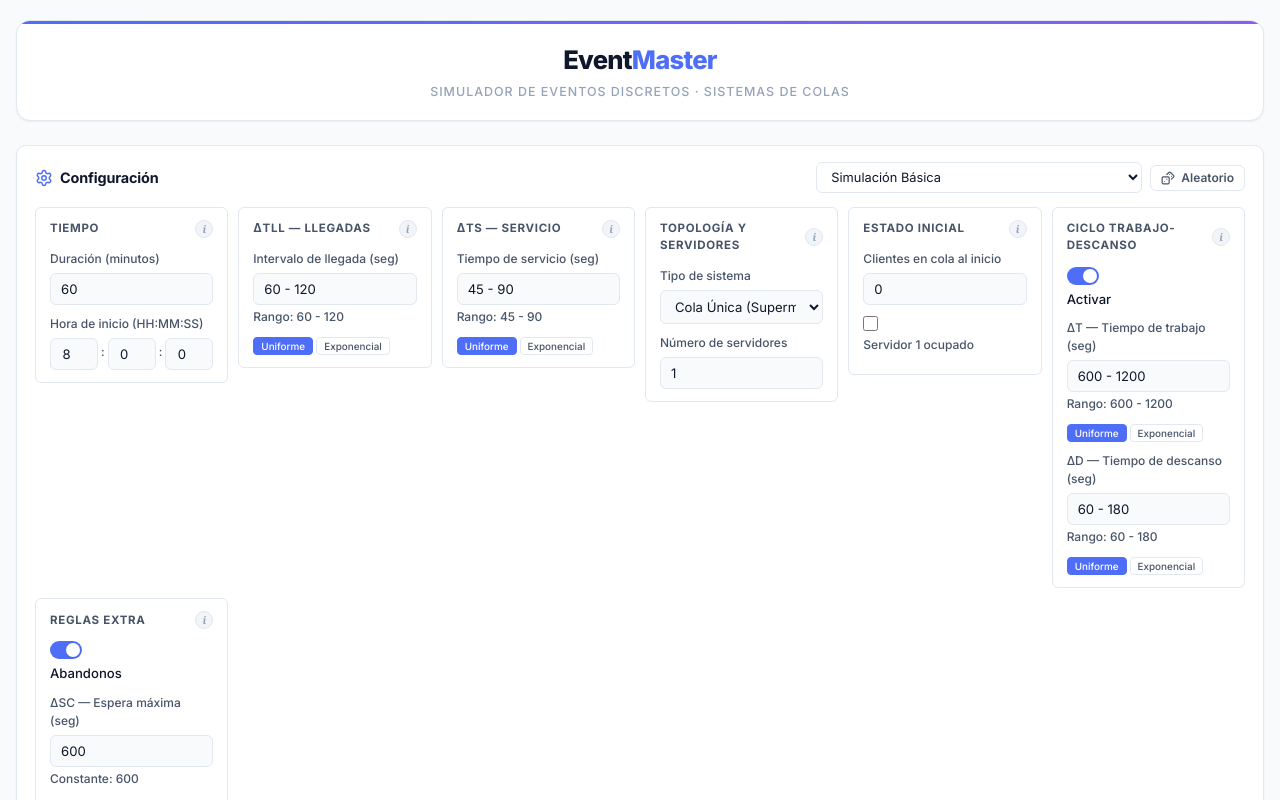
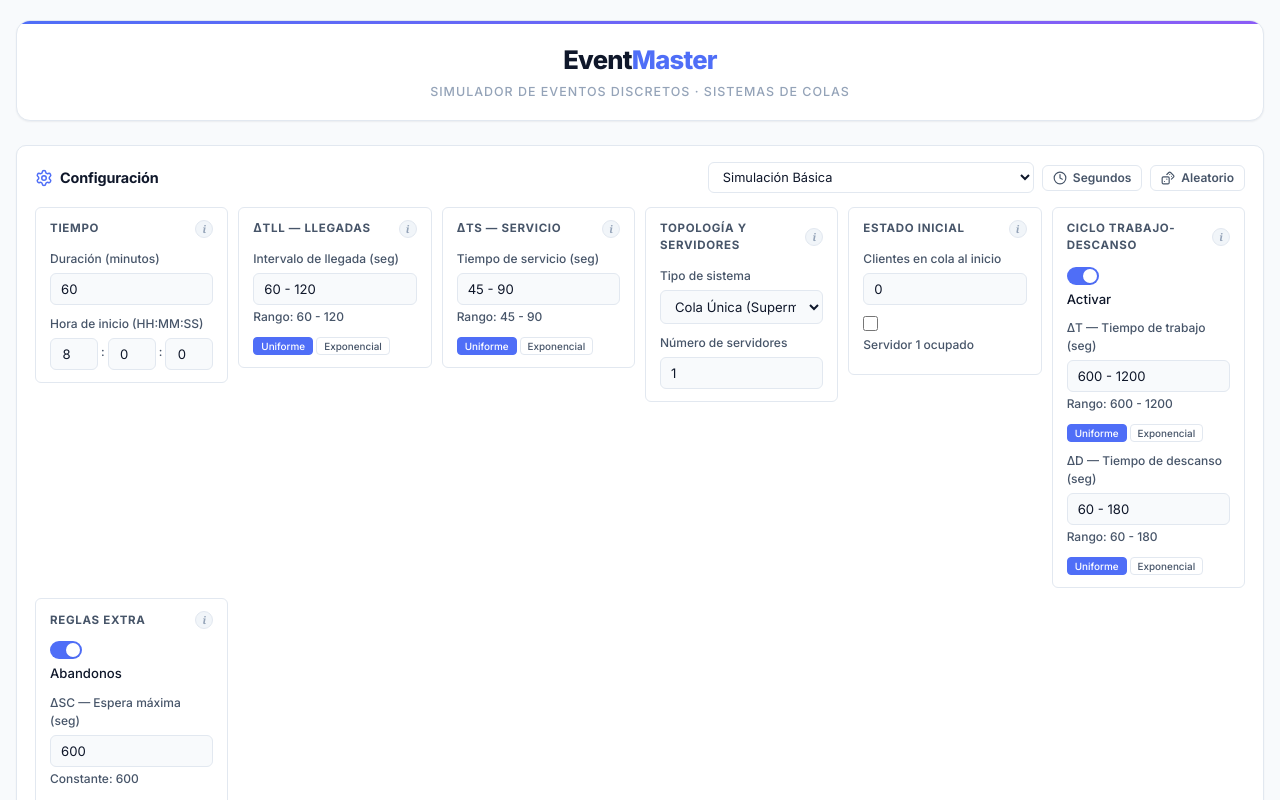
Before and after one commit to LucasIsac/EventMaster, a React (Vite) app: page / in a window 1280 px wide. Shown: the top 800 px of the page. Built offline with nearby package versions, Linux system fonts and the light colour scheme.

Commit message:
feat: implement configuration and control panels for simulation parameters with time-unit scaling utility

```diff
--- a/src/App.jsx
+++ b/src/App.jsx
@@ -6,6 +6,7 @@ import { ControlPanel } from './components/ControlPanel';
 import { StatsPanel } from './components/StatsPanel';
 import { AdvancedTable } from './components/AdvancedTable';
 import { CheckpointsModal } from './components/CheckpointsModal';
+import { scaleTimeString } from './utils/timeParser';
 import { BarChart2 } from 'lucide-react';
 import './App.css';
 
@@ -45,6 +46,14 @@ function App() {
     setIsRunning(false);
 
     const adjustedConfig = { ...config };
+    if (adjustedConfig.timeUnit === 'min') {
+      const keysToScale = ['arrivalInterval', 'serviceTime', 'workTime', 'restTime', 'travelTime', 'maxWaitTime'];
+      keysToScale.forEach(k => {
+        if (adjustedConfig[k]) {
+          adjustedConfig[k] = scaleTimeString(adjustedConfig[k], 60);
+        }
+      });
+    }
 
     const sim = new Simulator(adjustedConfig, flags, initialState);
 
--- a/src/components/ConfigPanel.jsx
+++ b/src/components/ConfigPanel.jsx
@@ -2,8 +2,9 @@ import React, { useState } from 'react';
 import TimeInput from './TimeInput';
 import TimeField from './TimeField';
 import { CheckpointsConfig } from './CheckpointsConfig';
-import { Settings, Dices } from 'lucide-react';
+import { Settings, Dices, Clock } from 'lucide-react';
 import { academicPresets } from '../presets';
+import { scaleTimeString } from '../utils/timeParser';
 
 // Tooltip "i" button for config groups
 function InfoTooltip({ text }) {
@@ -44,6 +45,26 @@ export function ConfigPanel({
                 <option key={id} value={id}>{preset.label}</option>
               ))}
             </select>
+            <button
+              className="btn btn-secondary btn-icon btn-sm"
+              onClick={() => {
+                const currentUnit = config.timeUnit || 'seg';
+                const newUnit = currentUnit === 'seg' ? 'min' : 'seg';
+                const factor = newUnit === 'min' ? (1/60) : 60;
+
+                updateConfig('timeUnit', newUnit);
+
+                const keysToScale = ['arrivalInterval', 'serviceTime', 'workTime', 'restTime', 'travelTime', 'maxWaitTime'];
+                keysToScale.forEach(k => {
+                  if (config[k]) {
+                    updateConfig(k, scaleTimeString(config[k], factor));
+                  }
+                });
+              }}
+              title="Cambiar unidad de tiempo de los campos (min/seg)"
+            >
+              <Clock size={14}/> {(config.timeUnit || 'seg') === 'min' ? 'Minutos' : 'Segundos'}
+            </button>
             <button className="btn btn-secondary btn-icon btn-sm" onClick={generateRandomScenario}>
               <Dices size={14}/> Aleatorio
             </button>
@@ -78,7 +99,7 @@ export function ConfigPanel({
               <InfoTooltip text="Intervalo de tiempo entre llegadas consecutivas de clientes. Puede ser un valor fijo, un rango uniforme (ej: 30-60) o exponencial." />
             </div>
             <label>
-              <span>Intervalo de llegada (seg)</span>
+              <span>Intervalo de llegada ({config.timeUnit === 'min' ? 'min' : 'seg'})</span>
               <TimeField
                 value={config.arrivalInterval}
                 onChange={(val) => updateConfig('arrivalInterval', val)}
@@ -96,7 +117,7 @@ export function ConfigPanel({
               <InfoTooltip text="Duración de la atención de cada cliente en el servidor. Acepta constante, rango o distribución exponencial." />
             </div>
             <label>
-              <span>Tiempo de servicio (seg)</span>
+              <span>Tiempo de servicio ({config.timeUnit === 'min' ? 'min' : 'seg'})</span>
               <TimeField
                 value={config.serviceTime}
                 onChange={(val) => updateConfig('serviceTime', val)}
@@ -163,8 +184,16 @@ export function ConfigPanel({
             </label>
             {initialState.clientsInQueue > 0 && (
               <label>
-                <span>Tiempo ya esperado (seg)</span>
-                <input type="number" value={initialState.initialWaitTime} onChange={(e) => updateInitialState('initialWaitTime', parseInt(e.target.value) || 0)} />
+                <span>Tiempo ya esperado ({config.timeUnit === 'min' ? 'min' : 'seg'})</span>
+                <input
+                  type="number"
+                  value={config.timeUnit === 'min' ? (initialState.initialWaitTime / 60) : initialState.initialWaitTime}
+                  onChange={(e) => {
+                    let val = parseInt(e.target.value) || 0;
+                    if (config.timeUnit === 'min') val *= 60;
+                    updateInitialState('initialWaitTime', val);
+                  }}
+                />
               </label>
             )}
             <label className="checkbox">
@@ -196,7 +225,7 @@ export function ConfigPanel({
             {flags.hasServerBreaks && (
               <>
                 <label>
-                  <span>ΔT — Tiempo de trabajo (seg)</span>
+                  <span>ΔT — Tiempo de trabajo ({config.timeUnit === 'min' ? 'min' : 'seg'})</span>
                   <TimeField
                     value={config.workTime}
                     onChange={(val) => updateConfig('workTime', val)}
@@ -206,7 +235,7 @@ export function ConfigPanel({
                   />
                 </label>
                 <label>
-                  <span>ΔD — Tiempo de descanso (seg)</span>
+                  <span>ΔD — Tiempo de descanso ({config.timeUnit === 'min' ? 'min' : 'seg'})</span>
                   <TimeField
                     value={config.restTime}
                     onChange={(val) => updateConfig('restTime', val)}
@@ -232,7 +261,7 @@ export function ConfigPanel({
             </label>
             {flags.hasClientAbandonment && (
               <label>
-                <span>ΔSC — Espera máxima (seg)</span>
+                <span>ΔSC — Espera máxima ({config.timeUnit === 'min' ? 'min' : 'seg'})</span>
                 <TimeField
                   value={config.maxWaitTime}
                   onChange={(val) => updateConfig('maxWaitTime', val)}
@@ -254,7 +283,7 @@ export function ConfigPanel({
             </label>
             {flags.hasSecurityZone && (
               <label>
-                <span>ΔtSZ→PS — Tiempo de traslado (seg)</span>
+                <span>ΔtSZ→PS — Tiempo de traslado ({config.timeUnit === 'min' ? 'min' : 'seg'})</span>
                 <TimeField
                   value={config.travelTime}
                   onChange={(val) => updateConfig('travelTime', val)}
--- a/src/components/ControlPanel.jsx
+++ b/src/components/ControlPanel.jsx
@@ -19,7 +19,7 @@ export function ControlPanel({
           <input
             type="range"
             min="1"
-            max="100"
+            max="10"
             value={speed}
             onChange={(e) => setSpeed(parseInt(e.target.value))}
           />
--- a/src/utils/timeParser.js
+++ b/src/utils/timeParser.js
@@ -1,3 +1,15 @@
+/**
+ * Escala los números dentro de un string de tiempo por un factor.
+ * Utilizado para convertir entre minutos y segundos.
+ */
+export function scaleTimeString(str, factor) {
+  if (!str || typeof str !== 'string') return str;
+  if (str === '∞') return str;
+  return str.replace(/\d+(?:\.\d+)?/g, (match) => {
+    return String(parseFloat(match) * factor);
+  });
+}
+
 /**
  * Parsea un string de entrada que representa tiempos (constante, lista o rango).
  * @param {string} raw - El string crudo de entrada.
```
Also changed, not shown: 1 other file (tests, documents, lock files or other folders).
